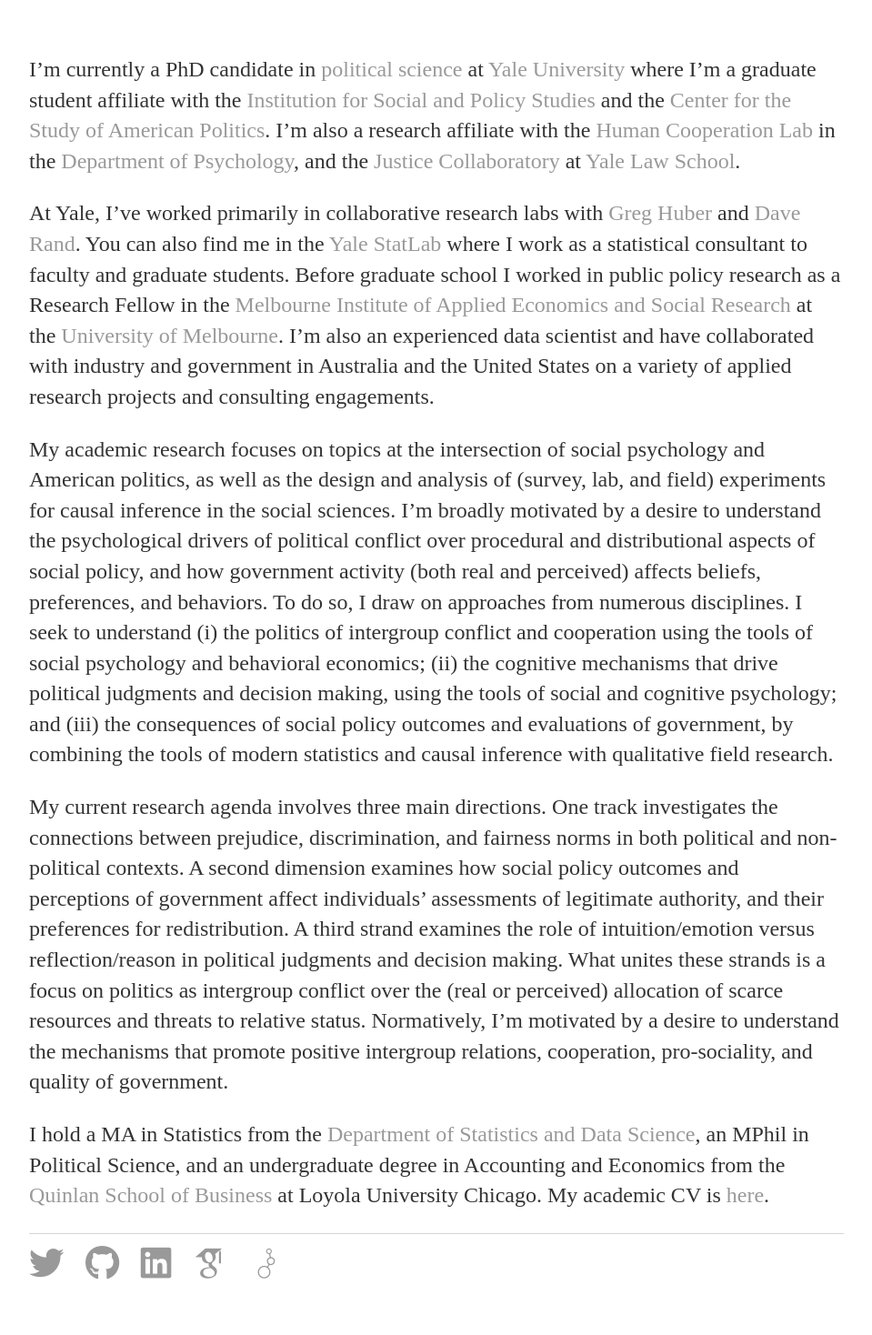
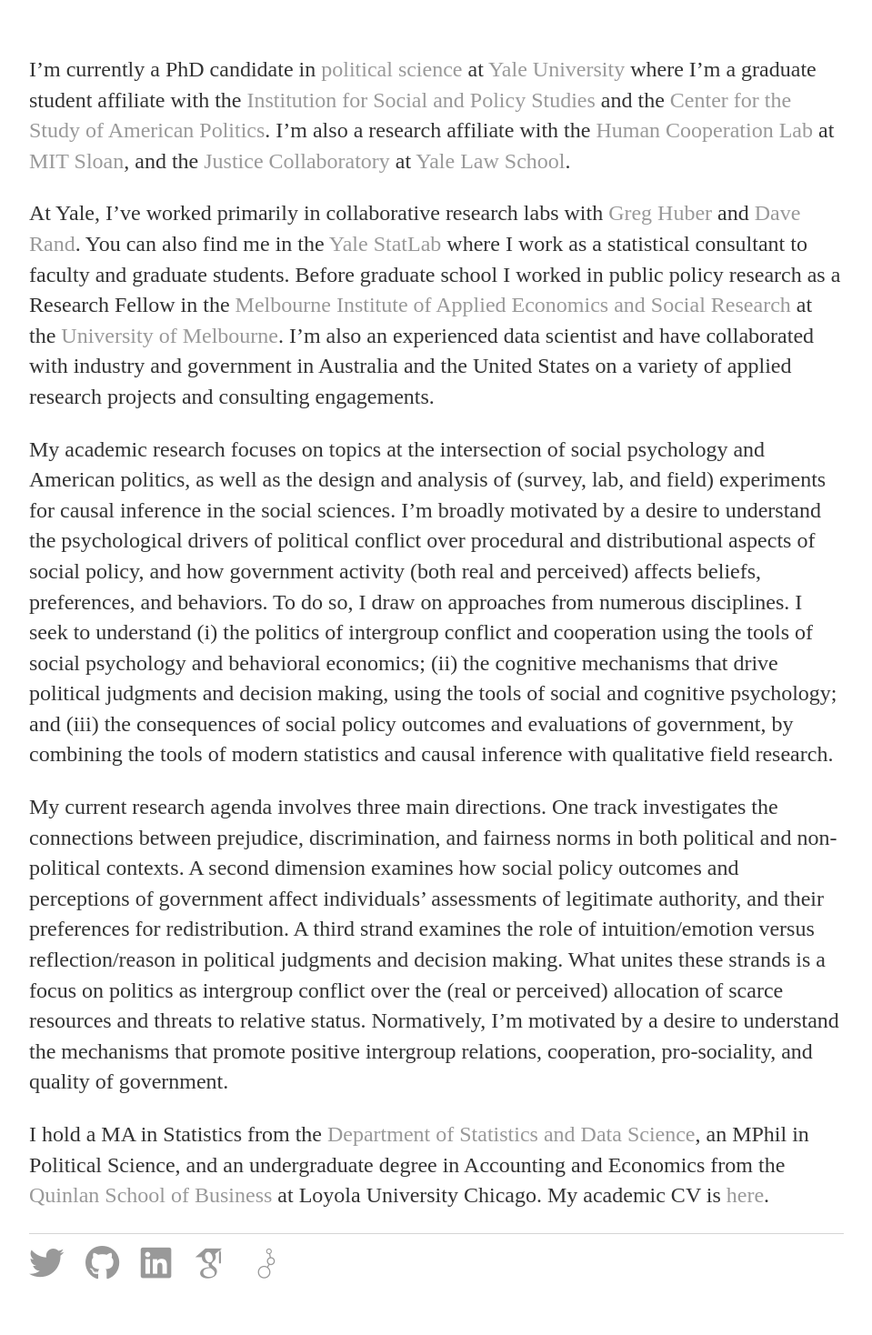
Before and after one commit to kylepeyton/kylepeyton.github.io, a Jekyll site: the page built from index.markdown, in a window 1280 px wide. Shown: the whole page at 91% size, without its empty margins (160-1119 px from the left). Built offline with Jekyll 4.4.1, drawn with Linux system fonts in a browser that asks for light colours; nearby versions of some CDN libraries; some web fonts are replaced.

Commit message:
Update index.markdown

```diff
--- a/index.markdown
+++ b/index.markdown
@@ -3,7 +3,7 @@
 title: "Home"
 ---
 
-I'm currently a PhD candidate in [political science](https://politicalscience.yale.edu/) at [Yale University](https://www.yale.edu/) where I'm a graduate student affiliate with the [Institution for Social and Policy Studies](https://isps.yale.edu/) and the [Center for the Study of American Politics](https://csap.yale.edu/). I'm also a research affiliate with the [Human Cooperation Lab](http://davidrand-cooperation.com/lab/) in the [Department of Psychology](https://psychology.yale.edu/), and the [Justice Collaboratory](https://law.yale.edu/justice-collaboratory) at [Yale Law School](https://law.yale.edu/).
+I'm currently a PhD candidate in [political science](https://politicalscience.yale.edu/) at [Yale University](https://www.yale.edu/) where I'm a graduate student affiliate with the [Institution for Social and Policy Studies](https://isps.yale.edu/) and the [Center for the Study of American Politics](https://csap.yale.edu/). I'm also a research affiliate with the [Human Cooperation Lab](http://davidrand-cooperation.com/lab/) at [MIT Sloan](https://mitsloan.mit.edu/), and the [Justice Collaboratory](https://law.yale.edu/justice-collaboratory) at [Yale Law School](https://law.yale.edu/).
 
 At Yale, I've worked primarily in collaborative research labs with [Greg Huber](https://huber.research.yale.edu/) and [Dave Rand](http://davidrand-cooperation.com/lab/). You can also find me in the [Yale StatLab](http://statlab.stat.yale.edu/) where I work as a statistical consultant to faculty and graduate students. Before graduate school I worked in public policy research as a Research Fellow in the [Melbourne Institute of Applied Economics and Social Research](http://melbourneinstitute.unimelb.edu.au/) at the [University of Melbourne](http://www.unimelb.edu.au/). I'm also an experienced data scientist and have collaborated with industry and government in Australia and the United States on a variety of applied research projects and consulting engagements.
 
```
